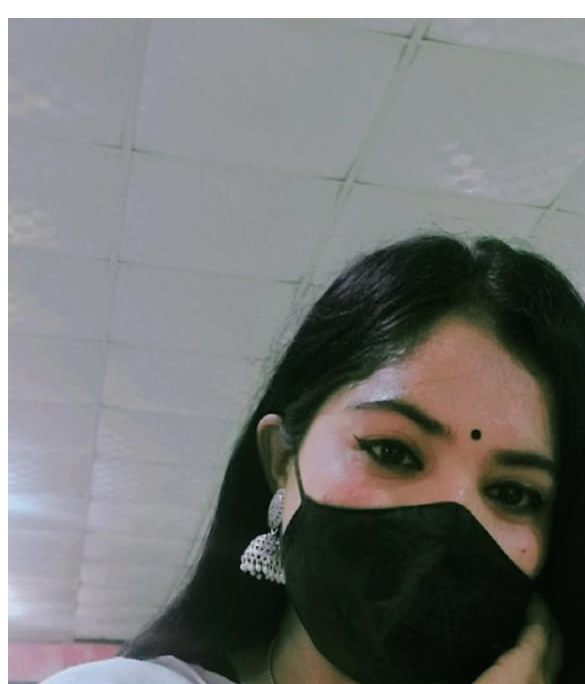
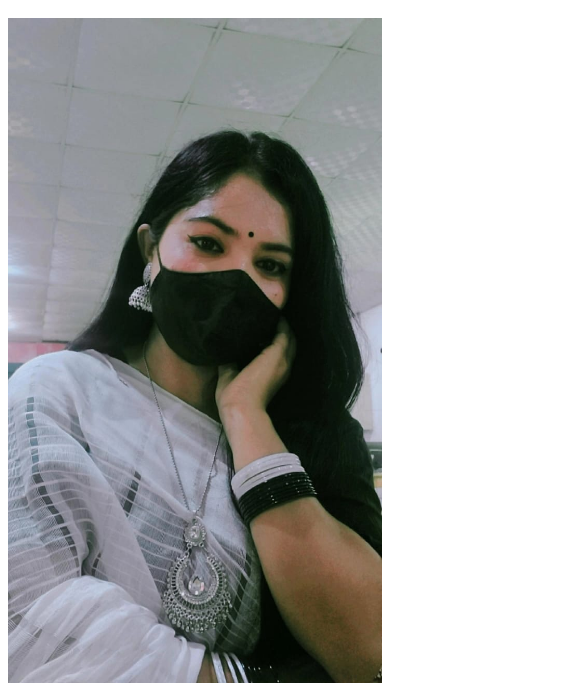
Before and after one commit to shadowrahmat/my-love-first-time, a plain HTML site: page index.html in a window 390 px wide. Shown: the part 120-804 px from the top of the page, 585 px wide, since content can reach past the window. Drawn offline with Linux system fonts and the light colour scheme.

Commit message:
new code

```diff
--- a/index.html
+++ b/index.html
@@ -6,6 +6,18 @@
     <title>Ayat and Rahmat</title>
 
     <style>
+
+        @media (max-width: 780px) {
+
+            img {
+                width: 100%;
+                height: 100%;
+            }
+
+
+        }
+
+
 
     </style>
 </head>
```
